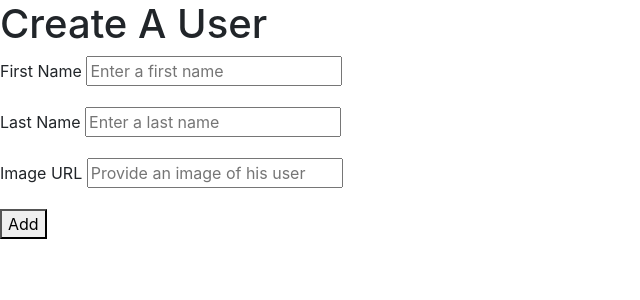
After one commit to sjbrooks/Flask-Blogly, a Flask app: page /users/new in a window 1280 px wide. The commit adds this page. Shown: the top 300 px of the page, without its empty margins (0-640 px from the left). Run offline with Flask 2, Linux system fonts and the light colour scheme; some libraries are stand-ins or nearby versions.

```diff
--- a/app.py
+++ b/app.py
@@ -1,6 +1,6 @@
 """Blogly application."""
 
-from flask import Flask, render_template, request
+from flask import Flask, render_template, request, redirect
 from models import db, connect_db, User
 from flask_debugtoolbar import DebugToolbarExtension
 
@@ -8,8 +8,9 @@ app = Flask(__name__)
 app.config['SQLALCHEMY_DATABASE_URI'] = 'postgresql:///blogly'
 app.config['SQLALCHEMY_TRACK_MODIFICATIONS'] = False
 app.config['SQLALCHEMY_ECHO'] = True
-app.conf['SECRET_KEY'] = 'zlxkcjvoiw34jpqr95ijafkdj'
+app.config['SECRET_KEY'] = 'zlxkcjvoiw34jpqr95ijafkdj'
 
+# db = SQLAlchemy()
 connect_db(app)
 db.create_all()
 
@@ -27,3 +28,33 @@ def render_users():
     # for user in users:
 
     return render_template('user-listing.html', users=users)
+
+@app.route('/users/new')
+def get_add_user():
+    return render_template('add-user.html')
+
+@app.route('/users/new', methods=["POST"])
+def post_add_user():
+    first_name = request.form.get("first-name")
+    last_name = request.form.get("last-name")
+    img_url = request.form.get("img-url")
+    print("\n \n \n IMG URL IS",img_url)
+    if(img_url == ""):
+        user = User(first_name=first_name, last_name=last_name)
+    else:
+        user = User(first_name=first_name, last_name=last_name, img_URL=img_url)
+    db.session.add(user)
+    db.session.commit()
+    return redirect('/users')
+
+@app.route('/users/<id>')
+def user_profile(id):
+    id = id
+    user = User.query.filter(User.id == id).first()
+    return render_template('user-profile.html', user=user)
+
+@app.route('/users/<id>/edit')
+def get_edit_user(id):
+    id = id
+    user = User.query.filter(User.id == id).first()
+    return render_template('edit-user.html', user=user)
--- /dev/null
+++ b/templates/add-user.html
@@ -0,0 +1,28 @@
+{% extends 'base.html' %} {% block title %} Create A User {% endblock %} {%
+block content %}
+<form action="" method="POST">
+  <div class="form-group">
+    <label for="first-name">
+      First Name
+    </label>
+    <input type="text" name="first-name" placeholder="Enter a first name" />
+  </div>
+  <div class="form-group">
+    <label for="last-name">
+      Last Name
+    </label>
+    <input type="text" name="last-name" placeholder="Enter a last name" />
+  </div>
+  <div class="form-group">
+    <label for="img-url">
+      Image URL
+    </label>
+    <input
+      type="text"
+      name="img-url"
+      placeholder="Provide an image of his user"
+    />
+  </div>
+  <button type="submit">Add</button>
+</form>
+{% endblock %}
```
Also changed, not shown: models.py (+5 -3 lines), templates/edit-user.html (added, +25 -0 lines), templates/user-listing.html (+12 -14 lines), templates/user-profile.html (added, +17 -0 lines).
